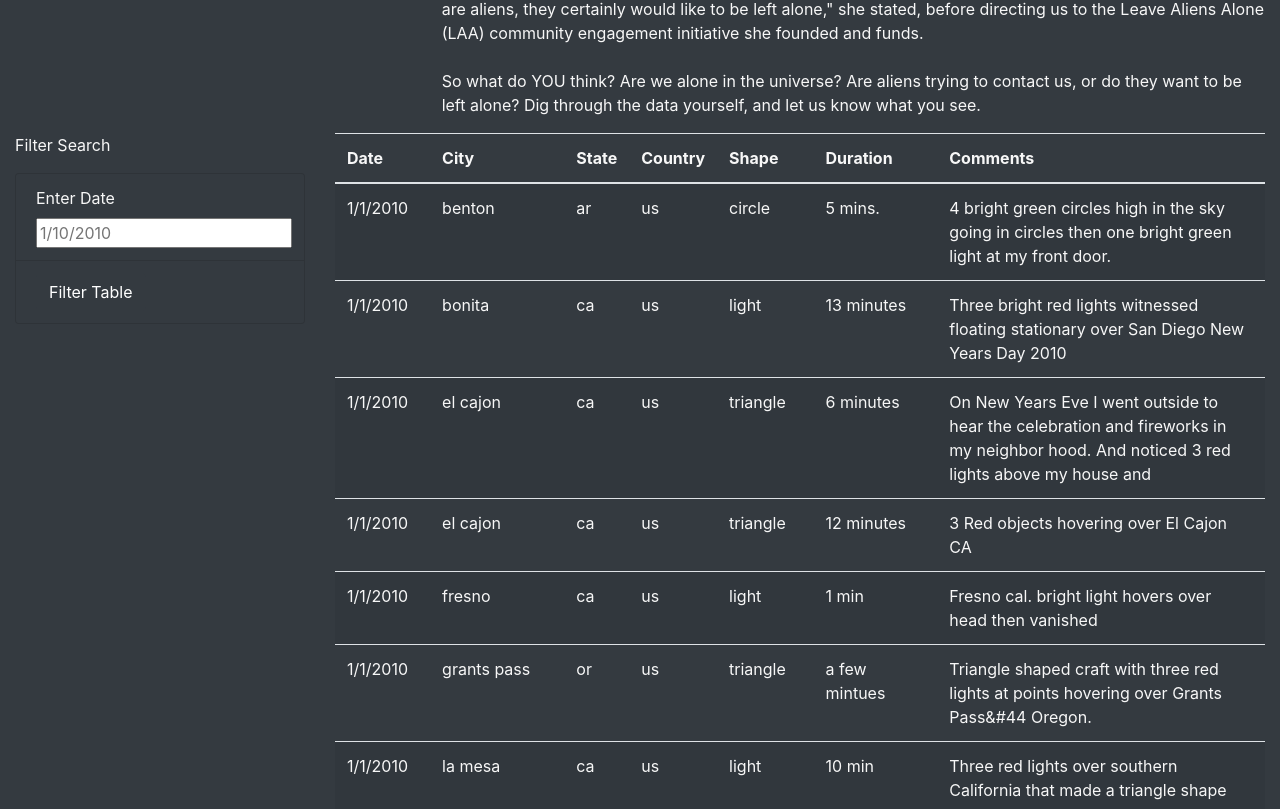
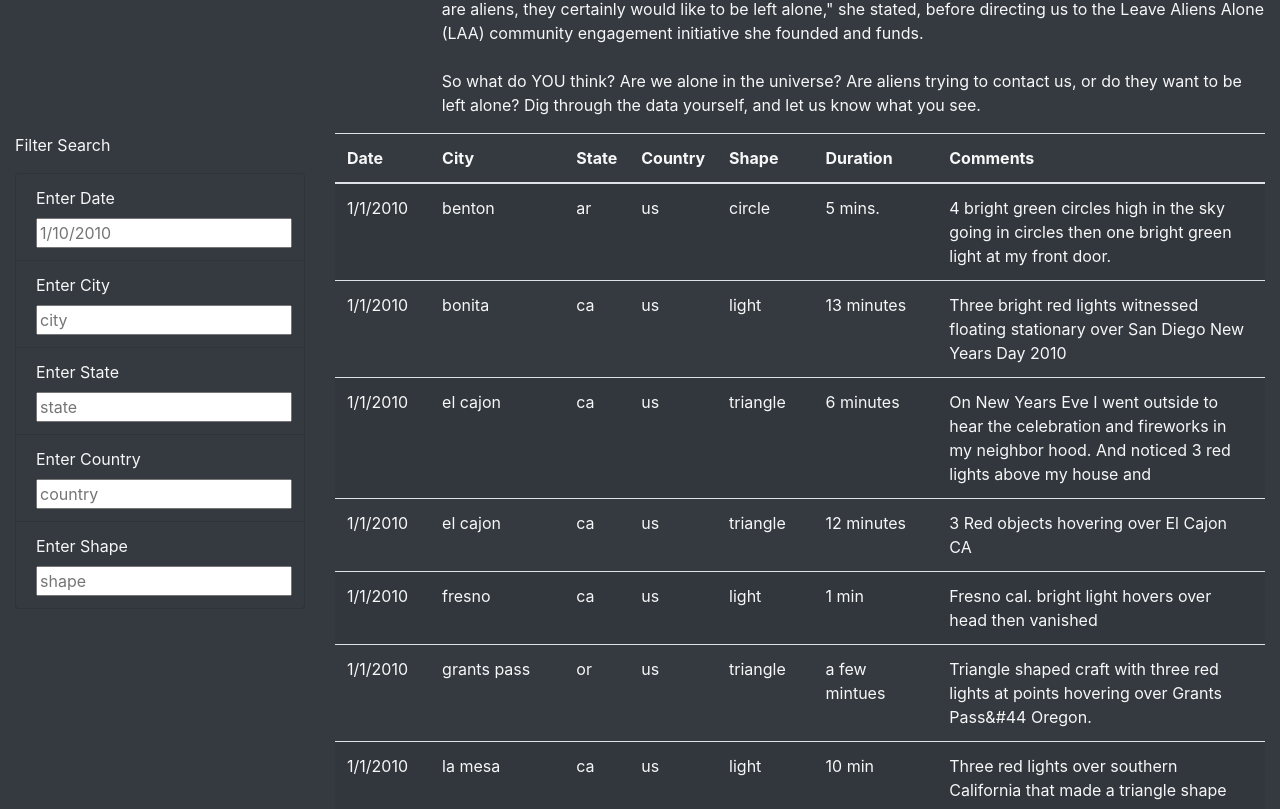
Before and after one commit to carlos-uroza/UFOs, a plain HTML site: page index.html in a window 1280 px wide. Shown: the part 606-1415 px from the top of the page. Drawn offline with nearby package versions, Linux system fonts and the light colour scheme.

Commit message:
Update index.html

```diff
--- a/index.html
+++ b/index.html
@@ -51,7 +51,20 @@
                         <input type="text" placeholder="1/10/2010" id="datetime" />
                     </li>
                     <li class="list-group-item bg-dark">
-                        <button id="filter-btn" type="button" class="btn btn-dark">Filter Table</button>
+                        <label for="date">Enter City</label>
+                        <input type="text" placeholder="city" id="city" />
+                    </li>
+                    <li class="list-group-item bg-dark">
+                        <label for="date">Enter State</label>
+                        <input type="text" placeholder="state" id="state" />
+                    </li>
+                    <li class="list-group-item bg-dark">
+                        <label for="date">Enter Country</label>
+                        <input type="text" placeholder="country" id="country" />
+                    </li>
+                    <li class="list-group-item bg-dark">
+                        <label for="date">Enter Shape</label>
+                        <input type="text" placeholder="shape" id="shape" />
                     </li>
                 </ul>
             </form>
```
